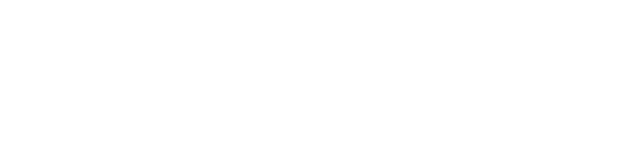
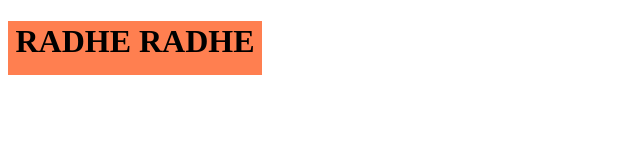
Before and after one commit to Bhardwaj235/practice, a plain HTML site: page practice.html in a window 1280 px wide. Shown: the whole page, without its empty margins (0-640 px from the left). Drawn offline with Linux system fonts and the light colour scheme.

Commit message:
uodates practice files

```diff
--- a/practice.html
+++ b/practice.html
@@ -2,10 +2,10 @@
 <html lang="en">
 <head>
     <meta charset="UTF-8">
-    <meta name="viewport" content="width=, initial-scale=1.0">
+    <meta name="viewport" content="width=device-width, initial-scale=1.0">
     <title>Document</title>
 </head>
 <body>
-
+    <h1 style="height: 50px; width: 250px; font-weight: bolder;background-color: coral; text-align: center;padding: 2px;"> RADHE RADHE </h1>
 </body>
 </html>
```
